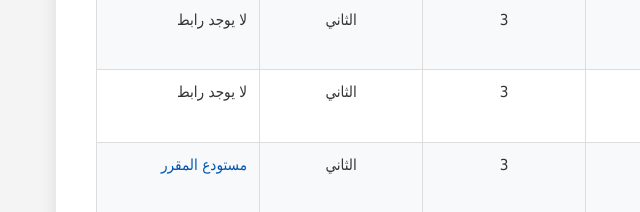
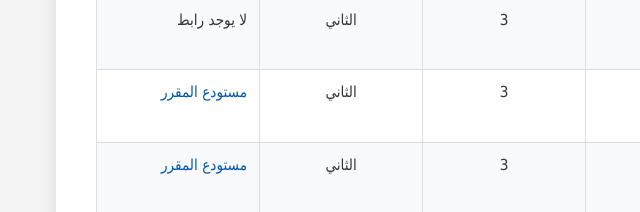
Before and after one commit to astral-fate/Cairo-University-Software-Engineering-Diploma-Program, a plain HTML site: page index.html in a window 1280 px wide. Shown: the part 766-978 px from the top of the page, 0-640 px from the left. Drawn offline with Linux system fonts and the light colour scheme.

Commit message:
Update index.html

```diff
--- a/index.html
+++ b/index.html
@@ -182,7 +182,7 @@
                     <td>Agile Software Development<br>التطوير الرشيق للبرمجيات</td>
                     <td>3</td>
                     <td>الثاني</td>
-                    <td>لا يوجد رابط</td>
+                     <td><a href="https://github.com/astral-fate/SE108-Agile-Software-Development" target="_blank">مستودع المقرر</a></td>
                 </tr>
                 <tr>
                     <td>SE109</td>
```
